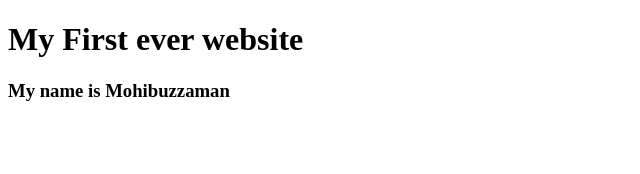
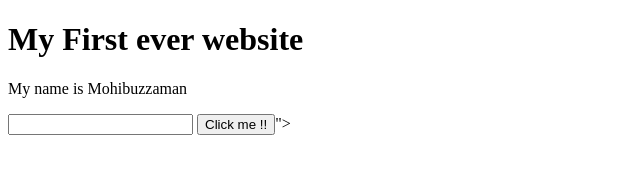
Before and after one commit to mohibuzzaman/My-First-Website, a plain HTML site: page index.html in a window 1280 px wide. Shown: the whole page, without its empty margins (0-640 px from the left). Drawn offline with Linux system fonts and the light colour scheme.

Commit message:
done adding button

```diff
--- a/index.html
+++ b/index.html
@@ -7,6 +7,9 @@
 </head>
 <body>
     <h1>My First ever website</h1>
-    <h3>My name is Mohibuzzaman</h3>
+    <p>My name is Mohibuzzaman</p>
+    <input type="text"
+    <br>
+    <button> Click me !!</button>">
 </body>
 </html>
```
